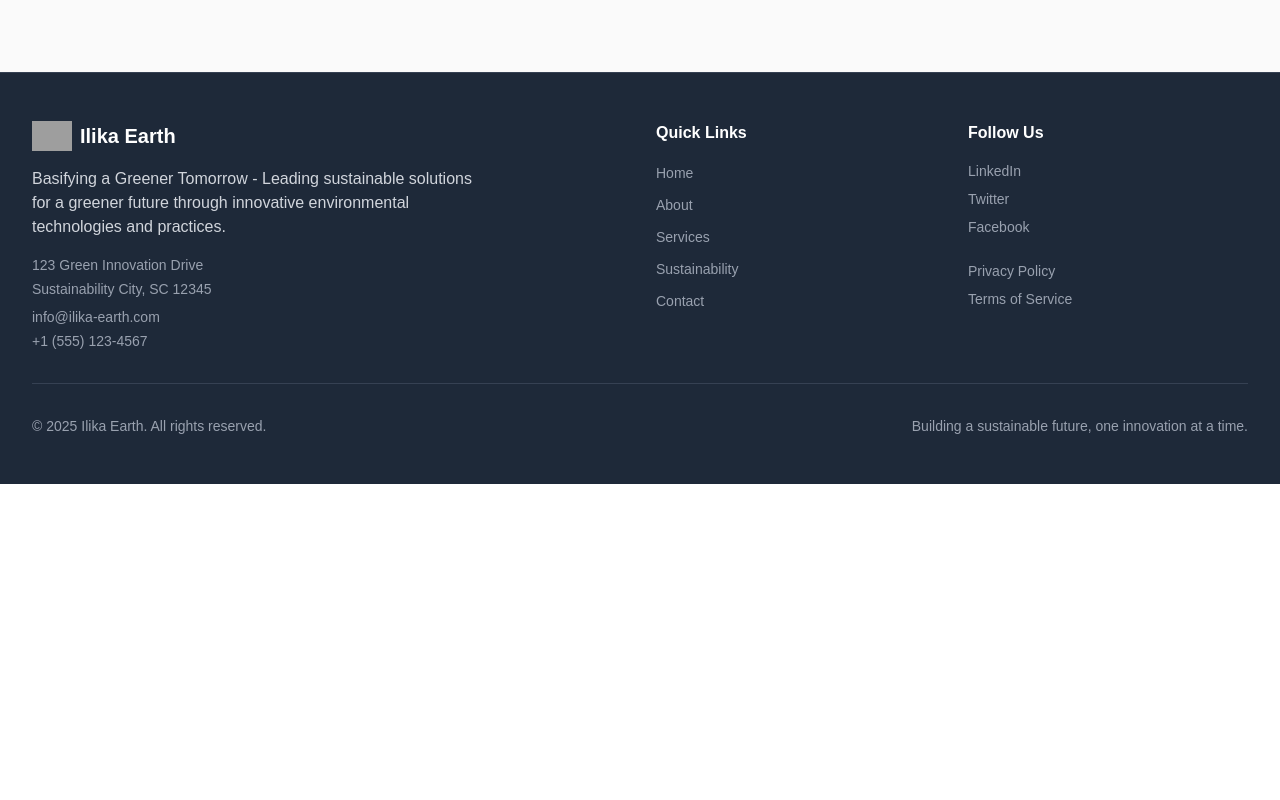
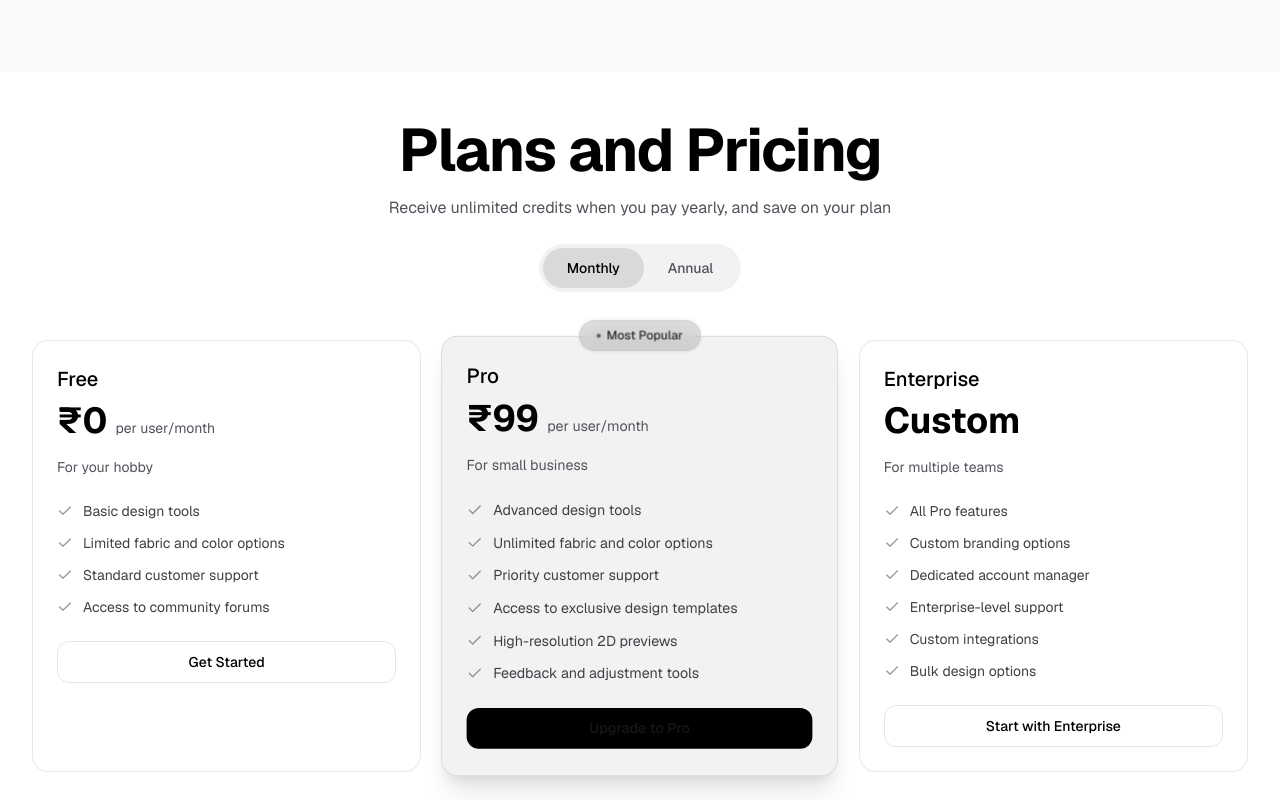
Before and after one commit to JayGupta930/ilika_earth, a Next.js app: page / in a window 1280 px wide. Shown: the part 1320-2120 px from the top of the page. Before the commit the page ends 1804 px from the top, so only its background shows below. Built offline with nearby package versions, Linux system fonts and the light colour scheme; grey boxes are pictures that could not be loaded.

Commit message:
feat: Add Pricing component and integrate it into the Home page

```diff
--- a/src/app/page.js
+++ b/src/app/page.js
@@ -1,4 +1,5 @@
 import { CardHoverEffectDemo } from "@/components/HoverCard";
+import Pricing from "@/components/Pricing";
 
 export default function Home() {
   return (
@@ -84,6 +85,7 @@ export default function Home() {
           </div> */}
         </div>
       </div>
+      <Pricing />
     </div>
   );
 }
--- /dev/null
+++ b/src/components/Pricing.jsx
@@ -0,0 +1,171 @@
+'use client';
+
+import React, { useState } from 'react';
+import { Check } from 'lucide-react';
+
+export default function Pricing() {
+  const [isAnnual, setIsAnnual] = useState(false);
+
+  const plans = [
+    {
+      name: 'Free',
+      price: '₹0',
+      description: 'For your hobby',
+      features: [
+        'Basic design tools',
+        'Limited fabric and color options',
+        'Standard customer support',
+        'Access to community forums',
+      ],
+      cta: 'Get Started',
+      highlighted: false,
+    },
+    {
+      name: 'Pro',
+      price: isAnnual ? '₹1 099' : '₹99',
+      description: 'For small business',
+      features: [
+        'Advanced design tools',
+        'Unlimited fabric and color options',
+        'Priority customer support',
+        'Access to exclusive design templates',
+        'High-resolution 2D previews',
+        'Feedback and adjustment tools',
+      ],
+      cta: 'Upgrade to Pro',
+      highlighted: true,
+    },
+    {
+      name: 'Enterprise',
+      price: 'Custom',
+      description: 'For multiple teams',
+      features: [
+        'All Pro features',
+        'Custom branding options',
+        'Dedicated account manager',
+        'Enterprise-level support',
+        'Custom integrations',
+        'Bulk design options',
+      ],
+      cta: 'Start with Enterprise',
+      highlighted: false,
+    },
+  ];
+
+  return (
+    <div className="bg-white">
+      <div className="mx-auto max-w-7xl px-4 sm:px-6 lg:px-8 py-12">
+        {/* Header */}
+        <div className="mx-auto mb-12 max-w-3xl text-center">
+          <h1 className="mb-4 text-4xl font-bold tracking-tight text-black md:text-5xl lg:text-6xl">
+            Plans and Pricing
+          </h1>
+          <p className="mb-6 text-lgm text-zinc-600">
+            Receive unlimited credits when you pay yearly, and save on your plan
+          </p>
+
+          {/* Billing toggle */}
+          <div className="inline-flex items-center rounded-full bg-black/5 p-1 dark:bg-white/5">
+            <button
+              type="button"
+              onClick={() => setIsAnnual(false)}
+              className={`px-6 py-2.5 text-sm font-medium transition-colors rounded-full ${
+                !isAnnual
+                  ? 'bg-black/10 text-black dark:bg-white/10'
+                  : 'text-zinc-600 hover:text-black -400'
+              }`}
+            >
+              Monthly
+            </button>
+            <button
+              type="button"
+              onClick={() => setIsAnnual(true)}
+              className={`px-6 py-2.5 text-sm font-medium transition-colors rounded-full ${
+                isAnnual
+                  ? 'bg-black/10 text-black dark:bg-white/10'
+                  : 'text-zinc-600 hover:text-black -400'
+              }`}
+            >
+              Annual
+            </button>
+          </div>
+        </div>
+
+        {/* Plan cards */}
+        <div className="mx-auto grid max-w-7xl grid-cols-1 gap-6 md:grid-cols-3">
+          {plans.map((plan) => (
+            <div
+              key={plan.name}
+              className={`relative rounded-2xl border p-6 transition-all duration-300 ${
+                plan.highlighted
+                  ? 'scale-[1.02] border-black/10 bg-black/5 shadow-xl dark:bg-white/5'
+                  : 'border-black/10 hover:border-black/20'
+              }`}
+            >
+              {/* “Most Popular” badge */}
+              {plan.highlighted && (
+                <div className="absolute -top-4 left-1/2 -translate-x-1/2">
+                  <div className="relative">
+                    <div className="absolute inset-0 rounded-full bg-black/10 blur-[2px] dark:bg-white/10" />
+                    <div className="relative rounded-full border border-black/10 bg-black/5 px-4 py-1.5 backdrop-blur-sm dark:border-white/10 dark:bg-white/5">
+                      <div className="flex items-center gap-1.5">
+                        <span className="inline-block h-1 w-1 animate-pulse rounded-full bg-black/60 dark:bg-white/60" />
+                        <span className="text-xs font-medium text-black/80 ">
+                          Most Popular
+                        </span>
+                      </div>
+                    </div>
+                  </div>
+                </div>
+              )}
+
+              {/* Plan header */}
+              <div className="mb-6 ">
+                <h3 className="mb-2 text-xl font-medium text-black ">
+                  {plan.name}
+                </h3>
+                <div className="flex items-baseline gap-2">
+                  <span className="text-4xl font-bold text-black ">
+                    {plan.price}
+                  </span>
+                  {plan.price !== 'Custom' && (
+                    <span className="text-sm text-zinc-600">
+                      per user/{isAnnual ? 'year' : 'month'}
+                    </span>
+                  )}
+                </div>
+                <p className="mt-4 text-sm text-zinc-600">
+                  {plan.description}
+                </p>
+              </div>
+
+              {/* Features */}
+              <div className="mb-6 space-y-3">
+                {plan.features.map((feature) => (
+                  <div key={feature} className="flex items-center gap-2.5">
+                    <Check className="h-4 w-4 text-black/40 /40" />
+                    <span className="text-sm text-zinc-700 -300">
+                      {feature}
+                    </span>
+                  </div>
+                ))}
+              </div>
+
+              {/* CTA */}
+              <button
+                type="button"
+                className={`w-full rounded-xl py-2.5 px-4 text-sm font-medium transition-colors ${
+                  plan.highlighted
+                    ? 'bg-black hover:bg-black/90'
+                    : 'border border-black/10 text-black hover:bg-black/5  dark:hover:bg-white/5'
+                }`}
+              >
+                {plan.cta}
+              </button>
+            </div>
+          ))}
+        </div>
+      </div>
+    </div>
+  );
+}
```
